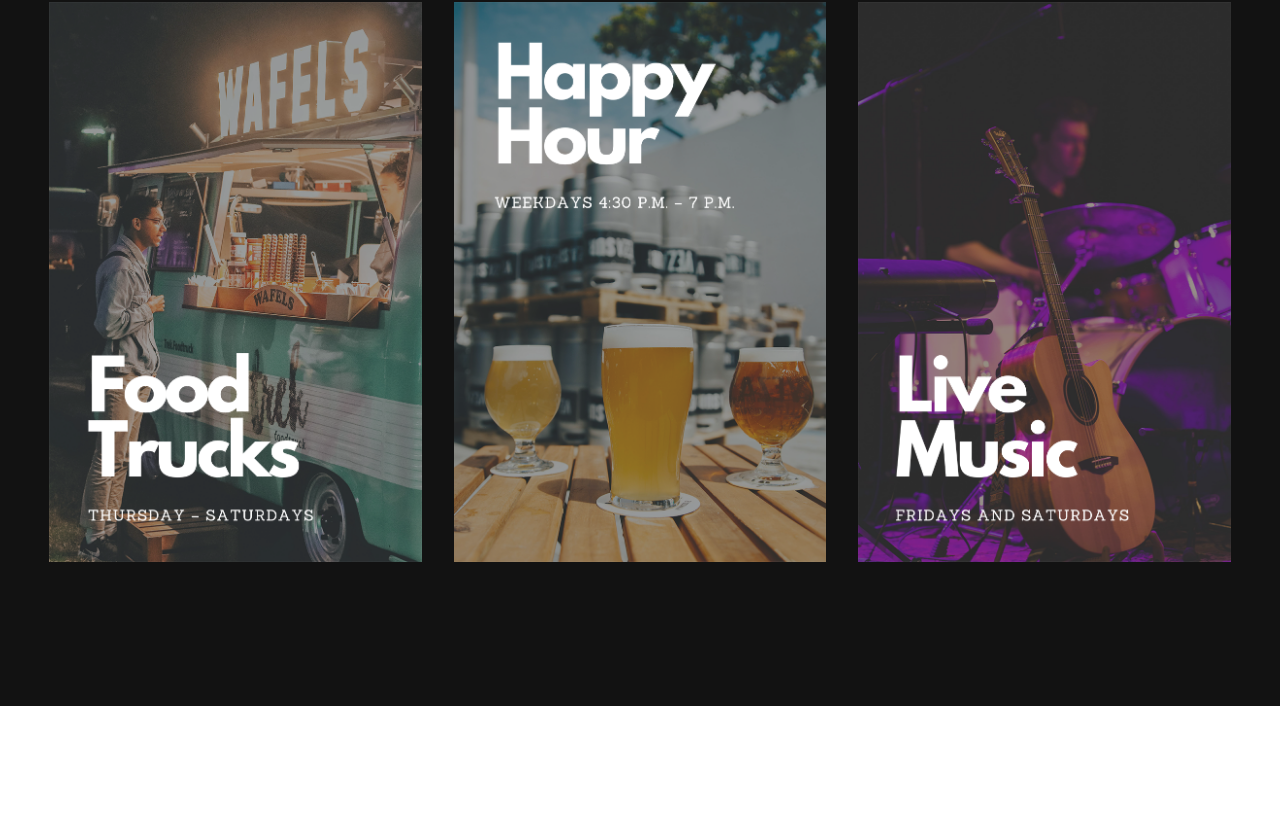
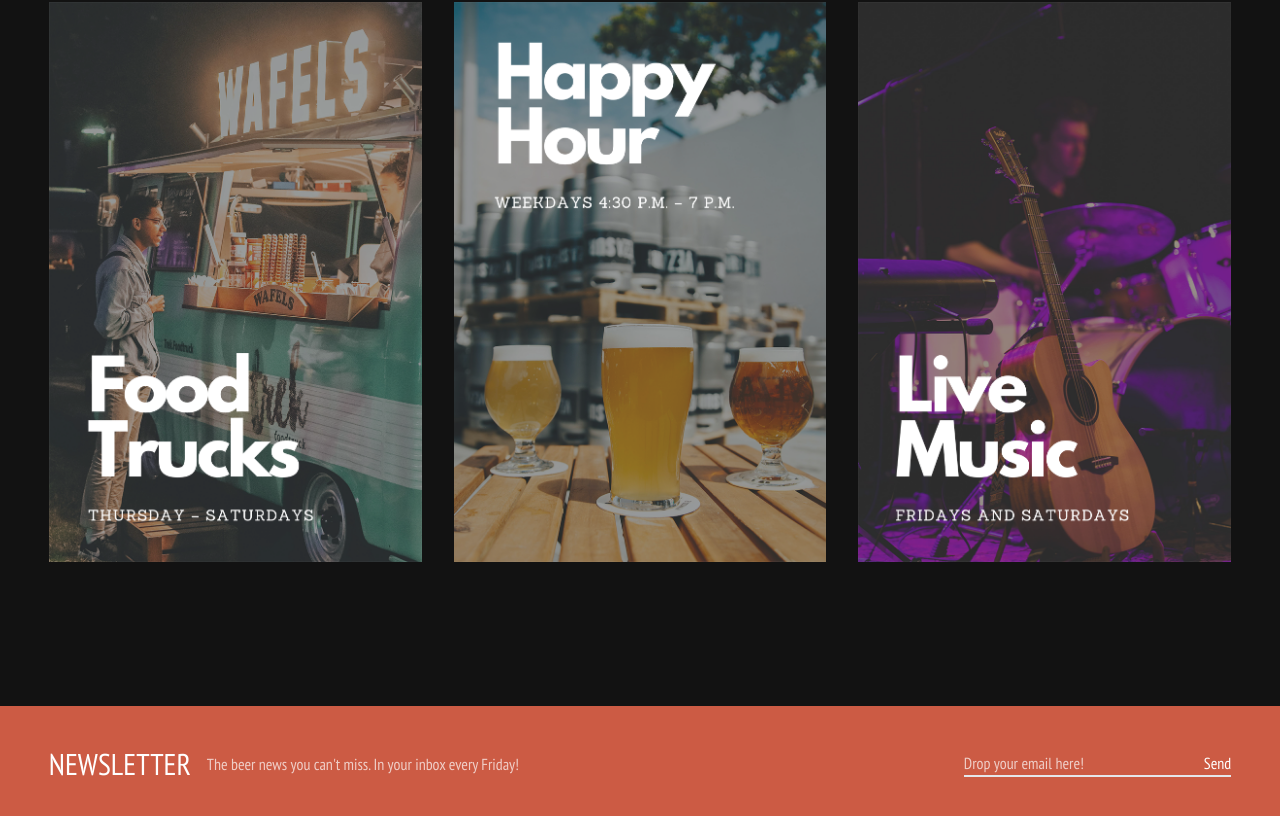
Before and after one commit to mb8504/local_buzz_brewing, a React (Vite) app: page / in a window 1280 px wide. Shown: the part 2193-3009 px from the top of the page. Before the commit the page ends 2899 px from the top, so only its background shows below. Built offline with nearby package versions, Linux system fonts and the light colour scheme.

Commit message:
added newsletter section

```diff
--- a/src/components/Newsletter.jsx
+++ b/src/components/Newsletter.jsx
@@ -0,0 +1,24 @@
+import React from 'react'
+
+const Newsletter = () => {
+  return (
+    <section className='bg-[#cc5b44] pt-10 pb-10'>
+        <div className='siteContainer md:flex md:flex-row md:items-center md:justify-between'>
+            <div className='md:flex md:flex-row md:items-center'>
+                <h2 className='text-3xl text-white'>NEWSLETTER</h2>
+                <div className='text-white opacity-70 mb-4 md:mb-0 md:ml-4'>
+                    <p>The beer news you can't miss. In your inbox every Friday!</p>
+                </div>
+            </div>
+            <form action="" method='POST'>
+                <div className='border-b-2'>
+                    <input className='inputColor bg-[#cc5b44] text-white opacity-70 outline-none w-60' type="email" name='email' placeholder='Drop your email here!' />
+                    <button className='text-white'>Send</button>
+                </div>
+            </form>
+        </div>
+    </section>
+  )
+}
+
+export default Newsletter
--- a/src/index.css
+++ b/src/index.css
@@ -50,3 +50,8 @@
 .text {
     display: block;
 }
+
+/* NEWSLETTER */
+.inputColor::placeholder {
+    color: white;
+  }
--- a/src/pages/Home/Home.jsx
+++ b/src/pages/Home/Home.jsx
@@ -2,6 +2,7 @@ import React from 'react'
 import Slider from './components/Slider'
 import BeerCarousel from './components/BeerCarousel'
 import Cards from './components/Cards'
+import Newsletter from '../../components/Newsletter'
 
 const Home = () => {
   return (
@@ -9,6 +10,7 @@ const Home = () => {
       <Slider/>
       <BeerCarousel/>
       <Cards/>
+      <Newsletter/>
     </>
   )
 }
```
